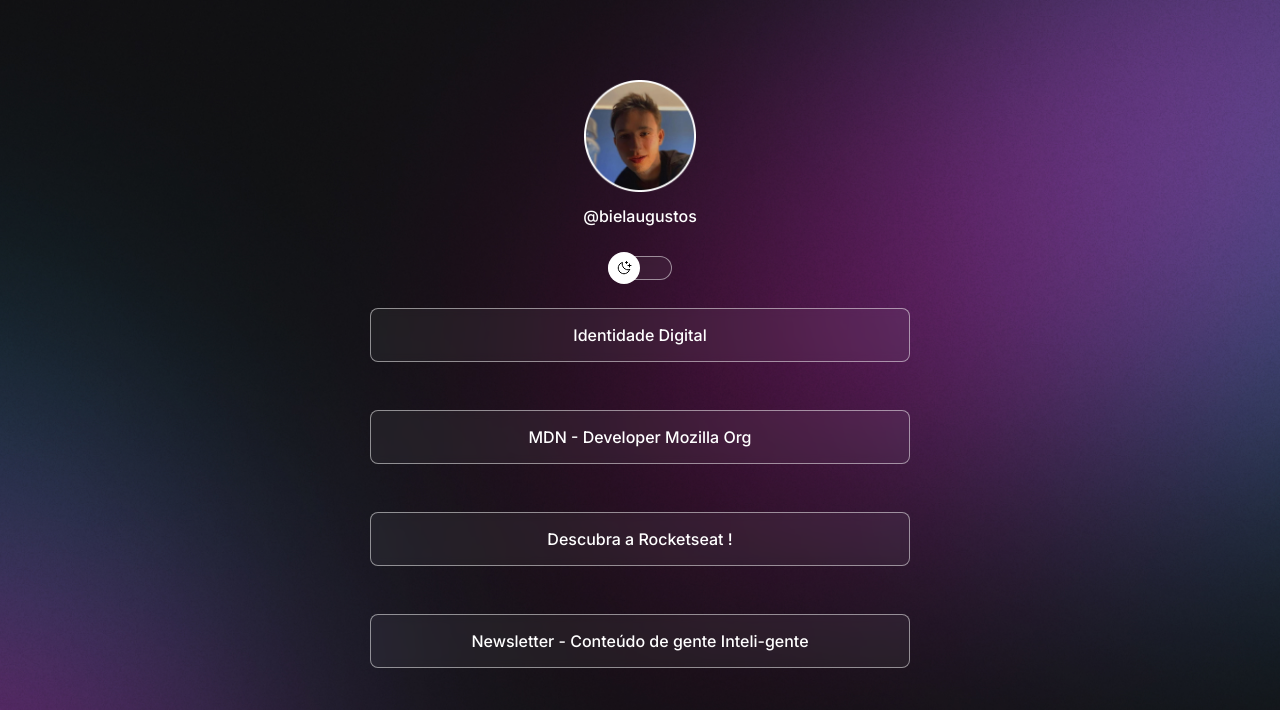
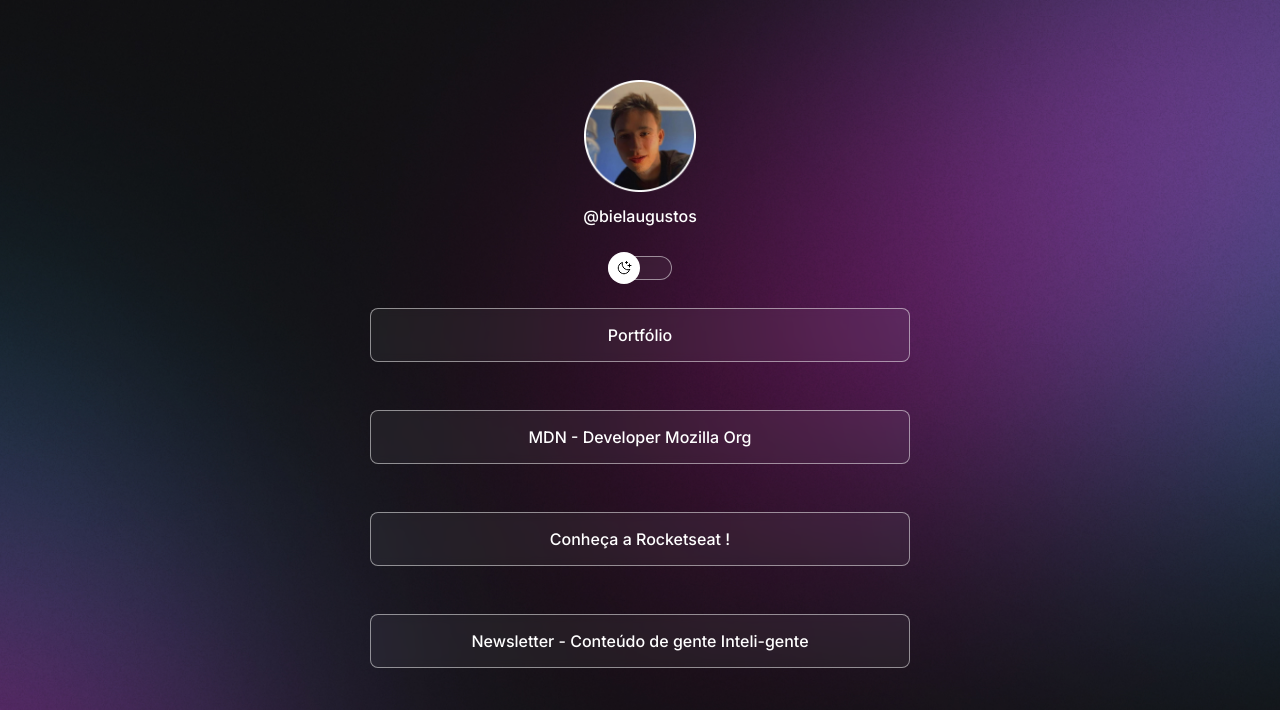
Before and after one commit to bielaugustos/devlinks, a plain HTML site: page index.html in a window 1280 px wide. Shown: the top 710 px of the page. Drawn offline with nearby package versions, Linux system fonts and the light colour scheme.

Commit message:
update index.html

```diff
--- a/index.html
+++ b/index.html
@@ -42,14 +42,14 @@
 
 
     <ul>
-      <li><a href="https://portfolio-dev-ashy.vercel.app/">Identidade Digital</a></li>
+      <li><a href="https://bielaugustos.fun/">Portfólio</a></li>
     </ul>
     <ul>
       <li><a href="https://developer.mozilla.org/pt-BR/">MDN - Developer Mozilla Org</a></li>
     </ul>
     <ul>
       <li><a
-          href="https://www.rocketseat.com.br/discover?utm_medium=descricao&utm_term=organic&utm_content=instagram-mayk-brito&utm_source=instagram&utm_campaign=capture-devlinks-mayk">Descubra
+          href="https://www.rocketseat.com.br/discover?utm_medium=descricao&utm_term=organic&utm_content=instagram-mayk-brito&utm_source=instagram&utm_campaign=capture-devlinks-mayk">Conheça
           a Rocketseat !</a></li>
     </ul>
     <ul>
@@ -72,7 +72,7 @@
     </div>
 
     <footer>
-      Feito com ♥ pela <a href="https://rocketseat.com.br/">Rocketseat</a>
+      Feito com ♥ Gabriel Augustos <a href="https://rocketseat.com.br/">Rocketseat</a>
     </footer>
   </div>
 
```
